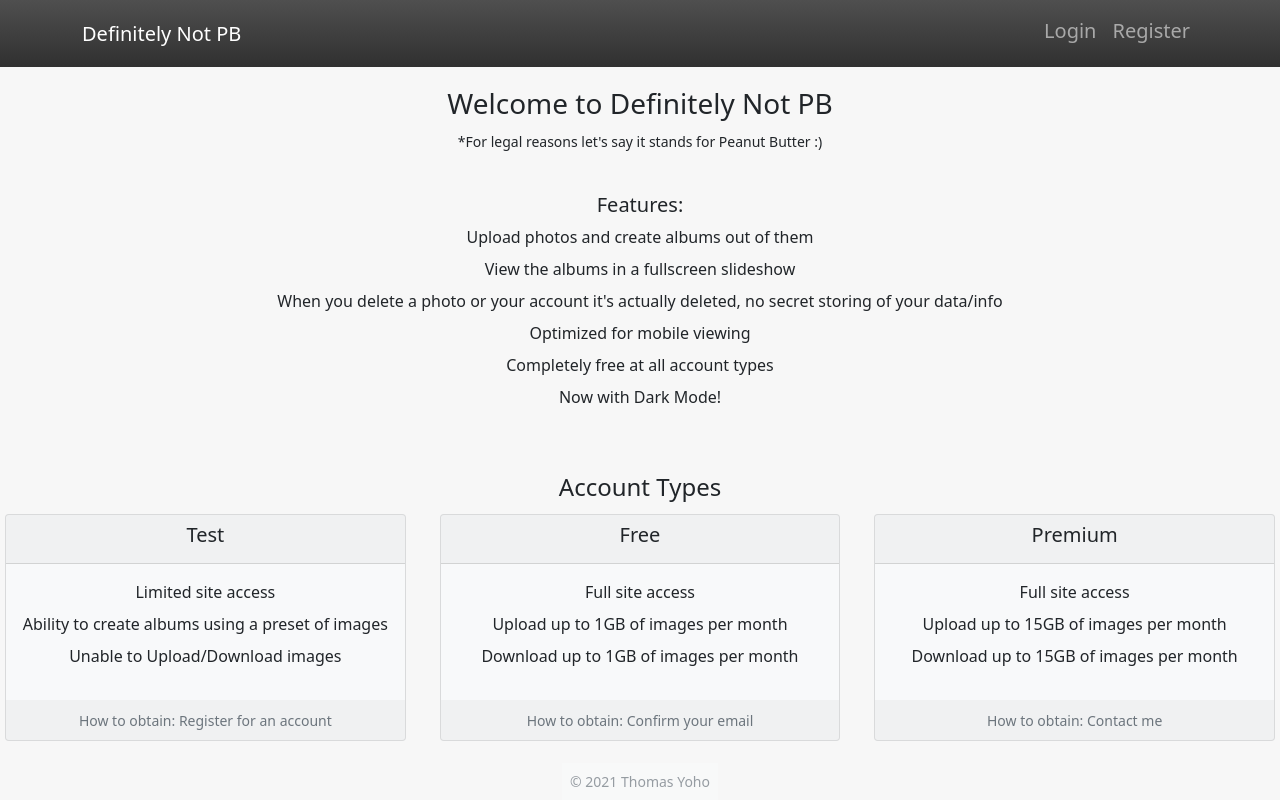
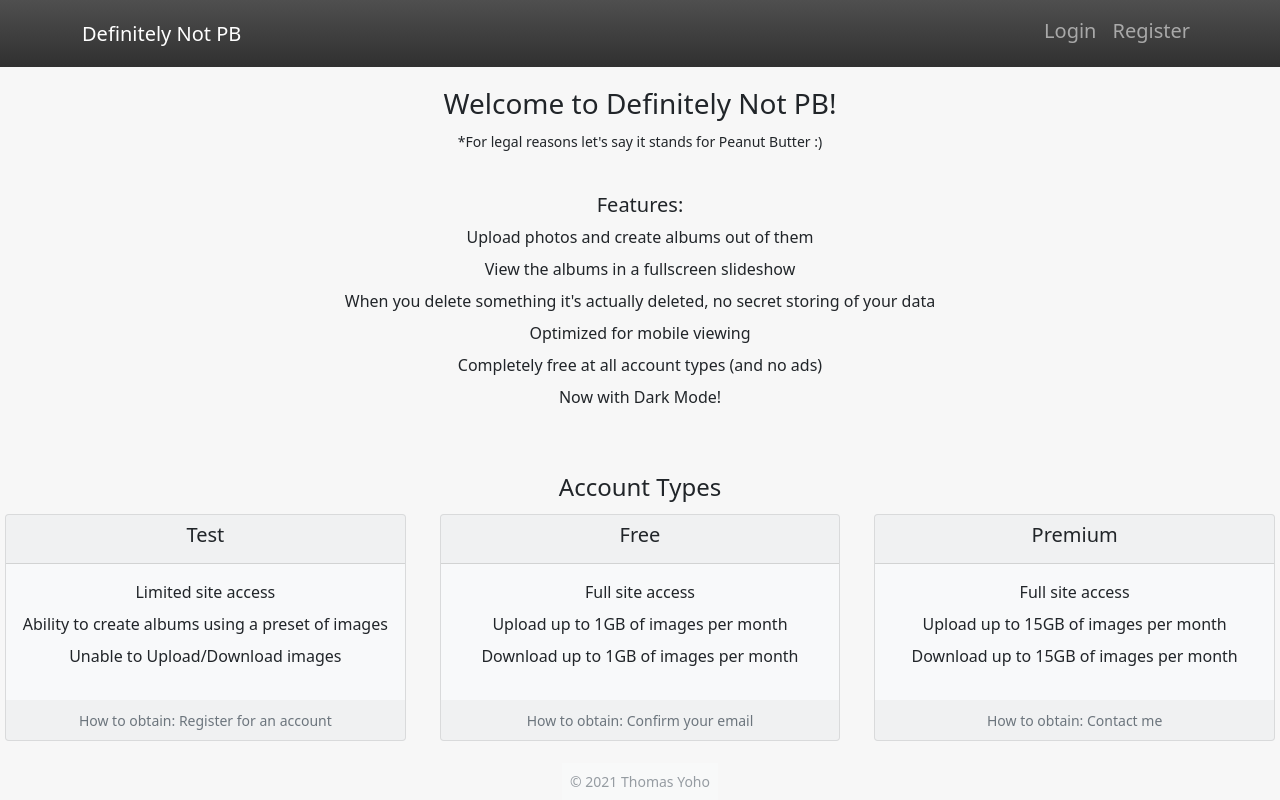
Before and after one commit to TYohoJr/definitely-not-pb, a React (Create React App) app in the folder view/: page / in a window 1280 px wide. Built offline with nearby package versions, Linux system fonts and the light colour scheme.

Commit message:
updated feature list

```diff
--- a/view/src/HomePage/index.js
+++ b/view/src/HomePage/index.js
@@ -43,16 +43,16 @@ class HomePage extends Component {
     render() {
         return (
             <div>
-                <h3 className="title-header">Welcome to Definitely Not PB</h3>
+                <h3 className="title-header">Welcome to Definitely Not PB!</h3>
                 <p><small>*For legal reasons let's say it stands for Peanut Butter :)</small></p>
                 <br />
                 <h5>Features:</h5>
                 <ul className="no-bullets">
                     <li className="mb-2">Upload photos and create albums out of them</li>
                     <li className="mb-2">View the albums in a fullscreen slideshow</li>
-                    <li className="mb-2">When you delete a photo or your account it's actually deleted, no secret storing of your data/info</li>
+                    <li className="mb-2">When you delete something it's actually deleted, no secret storing of your data</li>
                     <li className="mb-2">Optimized for mobile viewing</li>
-                    <li className="mb-2">Completely free at all account types</li>
+                    <li className="mb-2">Completely free at all account types (and no ads)</li>
                     <li className="mb-2">Now with Dark Mode!</li>
                 </ul>
                 <br />
```
